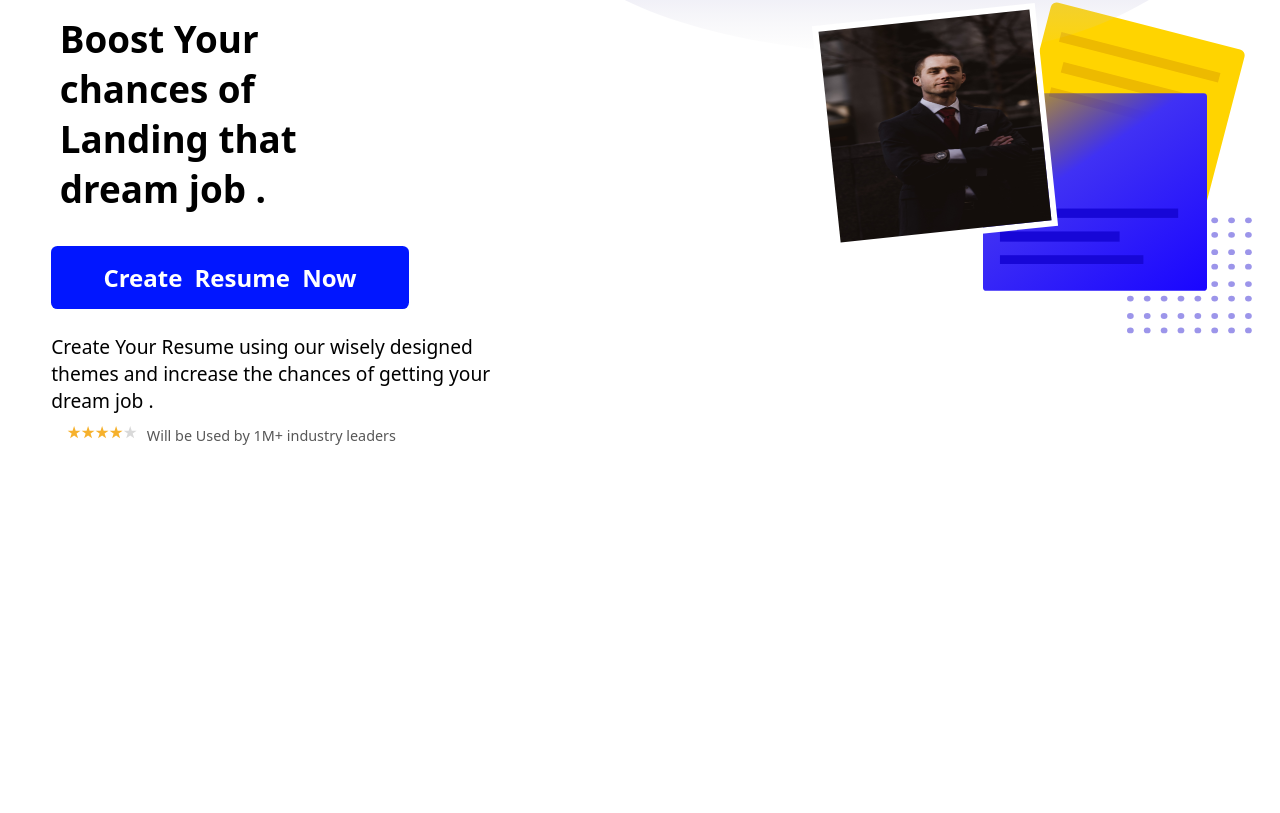
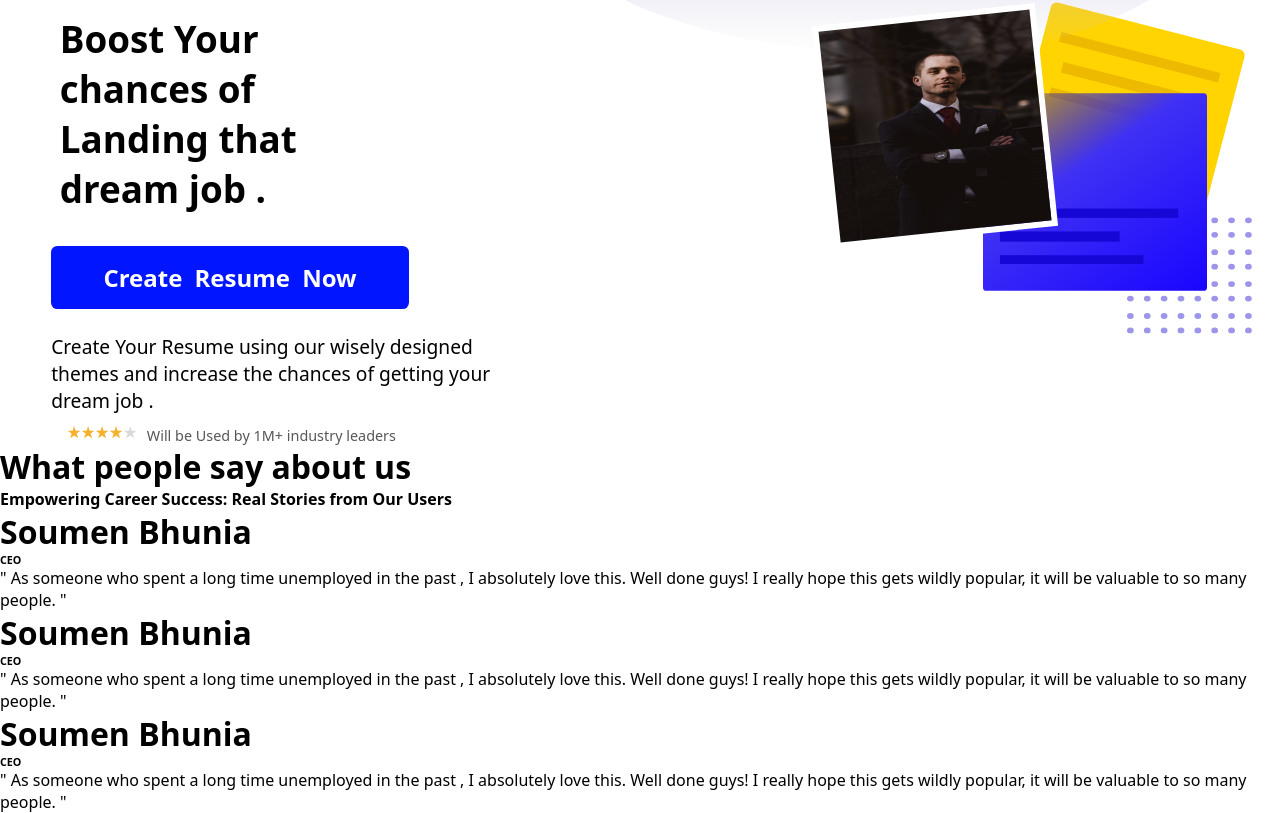
Before and after one commit to soumen974/WorkFolio, a React (Create React App) app: page / in a window 1280 px wide. Shown: the part 206-1019 px from the top of the page. Before the commit the page ends 800 px from the top, so only its background shows below. Built offline with nearby package versions, Linux system fonts and the light colour scheme.

Commit message:
addign the structure in the section 02

```diff
--- a/src/Components/Section02.jsx
+++ b/src/Components/Section02.jsx
@@ -8,12 +8,58 @@ export default function Section02() {
 
       <div className="headder-sec-02">
         <div className="circle-vector"></div>
-        <h1></h1>
-        <h4></h4>
+        <h1>What people say about us</h1>
+        <h4>Empowering Career Success: Real Stories from Our Users</h4>
       </div>
 
       <div className="blockOfSqures"></div>
-      <div className="Revews-boxs"></div>
+
+      <div className="Reviews-boxs">
+
+        <div className="Review-box-model">
+          <div className="head-box-model">
+            <div className="review-er-details">
+              <div className="review-er-image"></div>
+              <div className="review-er-name-post">
+                <h1>Soumen Bhunia</h1>
+                <h6>CEO</h6>
+              </div>
+            </div>
+            <div className="review-er-rating"></div>
+          </div>
+          <div className="riview-text">" As someone who spent a long time unemployed in the past , I absolutely love this. Well done guys! I really hope this gets wildly popular, it will be valuable to so many people. "</div>
+        </div>
+
+        <div className="Review-box-model">
+          <div className="head-box-model">
+            <div className="review-er-details">
+              <div className="review-er-image"></div>
+              <div className="review-er-name-post">
+                <h1>Soumen Bhunia</h1>
+                <h6>CEO</h6>
+              </div>
+            </div>
+            <div className="review-er-rating"></div>
+          </div>
+          <div className="riview-text">" As someone who spent a long time unemployed in the past , I absolutely love this. Well done guys! I really hope this gets wildly popular, it will be valuable to so many people. "</div>
+        </div>
+
+        <div className="Review-box-model">
+          <div className="head-box-model">
+            <div className="review-er-details">
+              <div className="review-er-image"></div>
+              <div className="review-er-name-post">
+                <h1>Soumen Bhunia</h1>
+                <h6>CEO</h6>
+              </div>
+            </div>
+            <div className="review-er-rating"></div>
+          </div>
+          <div className="riview-text">" As someone who spent a long time unemployed in the past , I absolutely love this. Well done guys! I really hope this gets wildly popular, it will be valuable to so many people. "</div>
+        </div>
+
+
+      </div>
 
     </div>
 
```
